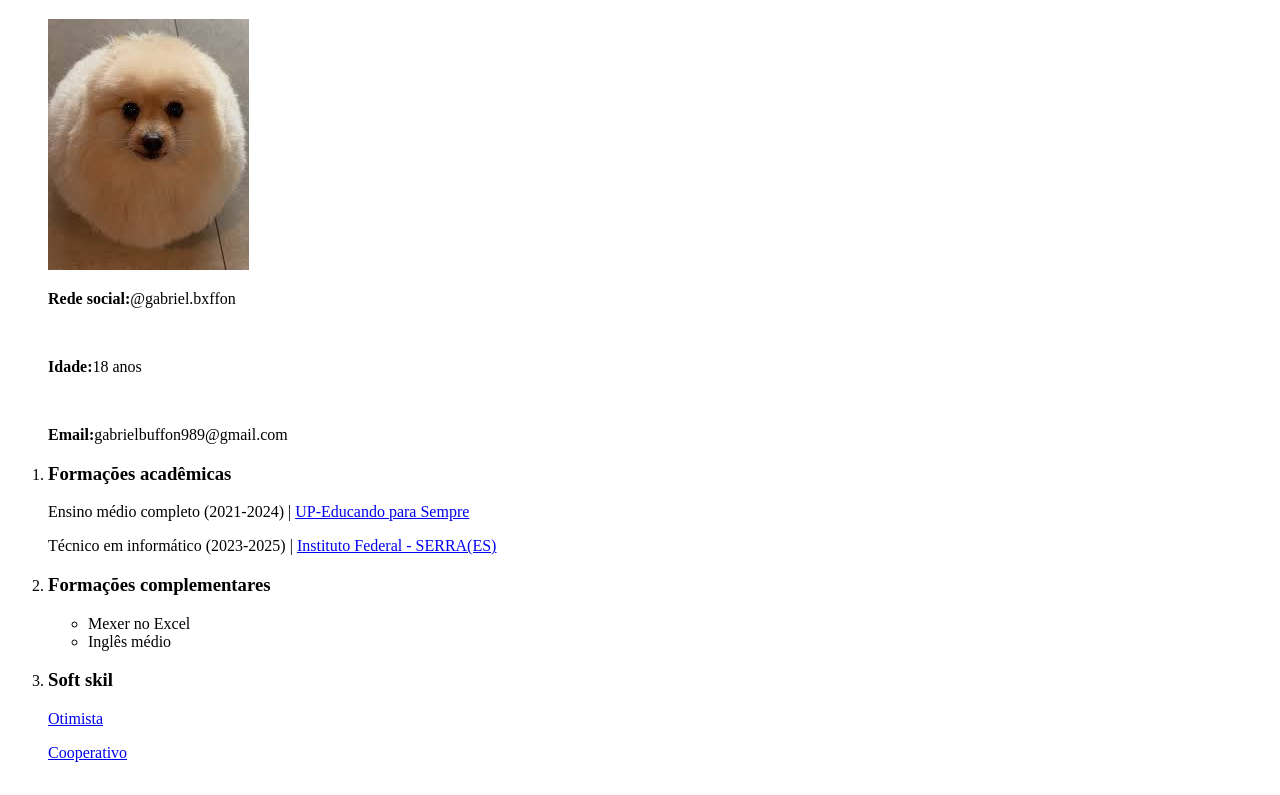
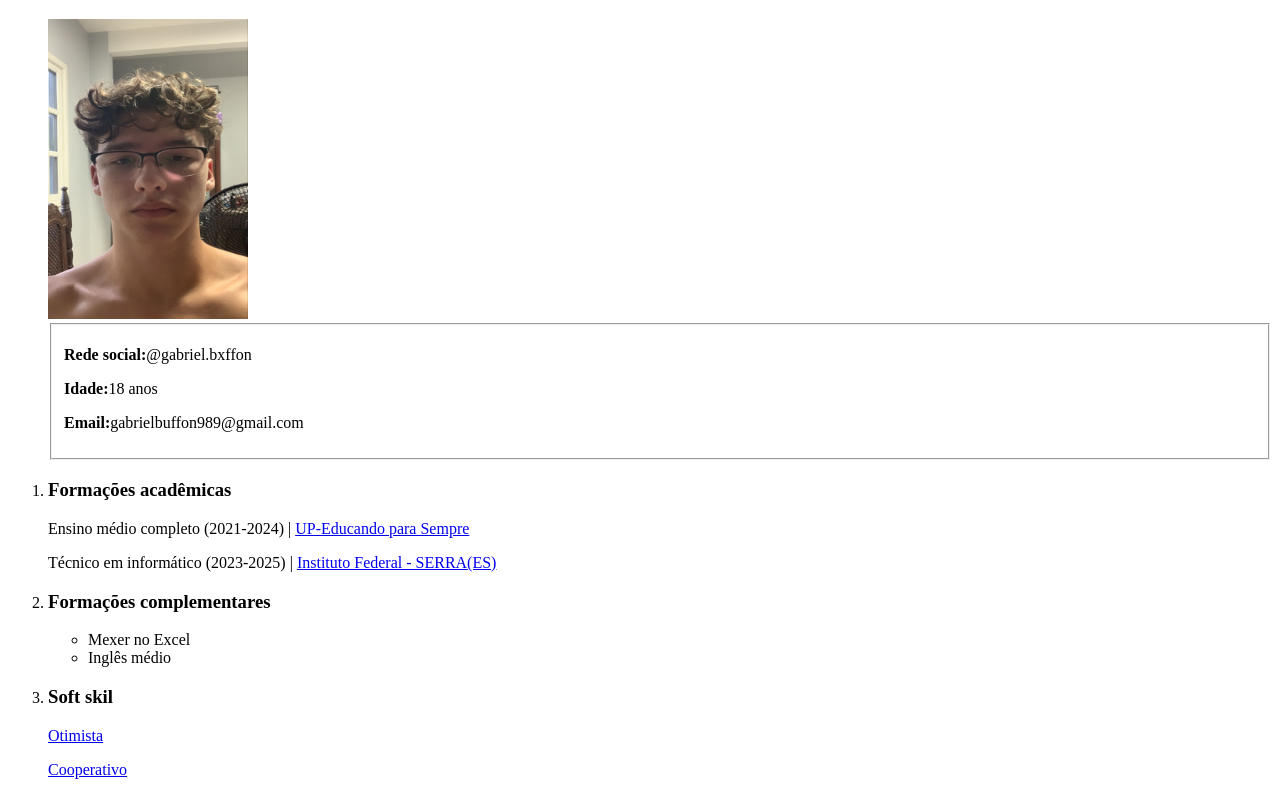
Before and after one commit to Gabriel-Buffon/explorador, a plain HTML site: page curriculo.html in a window 1280 px wide. Shown: the part 61-856 px from the top of the page. Drawn offline with Linux system fonts and the light colour scheme.

Commit message:
curriculoEU

```diff
--- a/curriculo.html
+++ b/curriculo.html
@@ -9,14 +9,15 @@
     <ol>
     <h1>Gabriel Buffon</h4>
     <div>
-        <img src="images.jpg" alt="cachorro fofo">
+        <img src="eumesmo.jpg" alt="Foto do Gabriel Buffon" width="200" height="300">
     </div>
     <div>
+        <fieldset>
+
         <p><span style="font-weight: bold;">Rede social:</span>@gabriel.bxffon</p>
-        <br>
         <p><span style="font-weight: bold;">Idade:</span>18 anos</p>
-        <br>
         <p><span style="font-weight: bold;">Email:</span>gabrielbuffon989@gmail.com</p>
+    </fieldset>
     </div>
     <div>
         <li><h3>Formações acadêmicas</h3></li>
```
Also changed, not shown: eumesmo.jpg (added).
